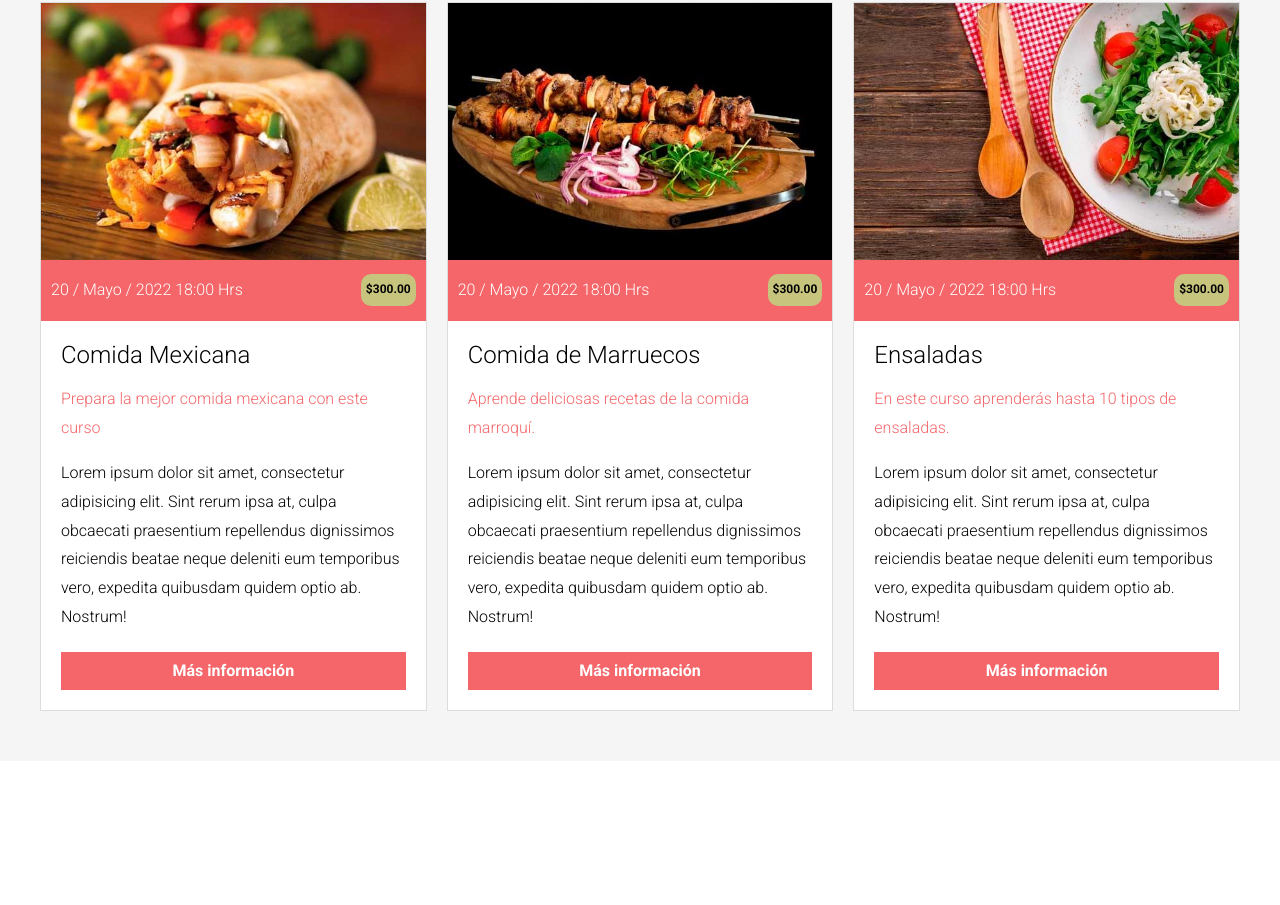
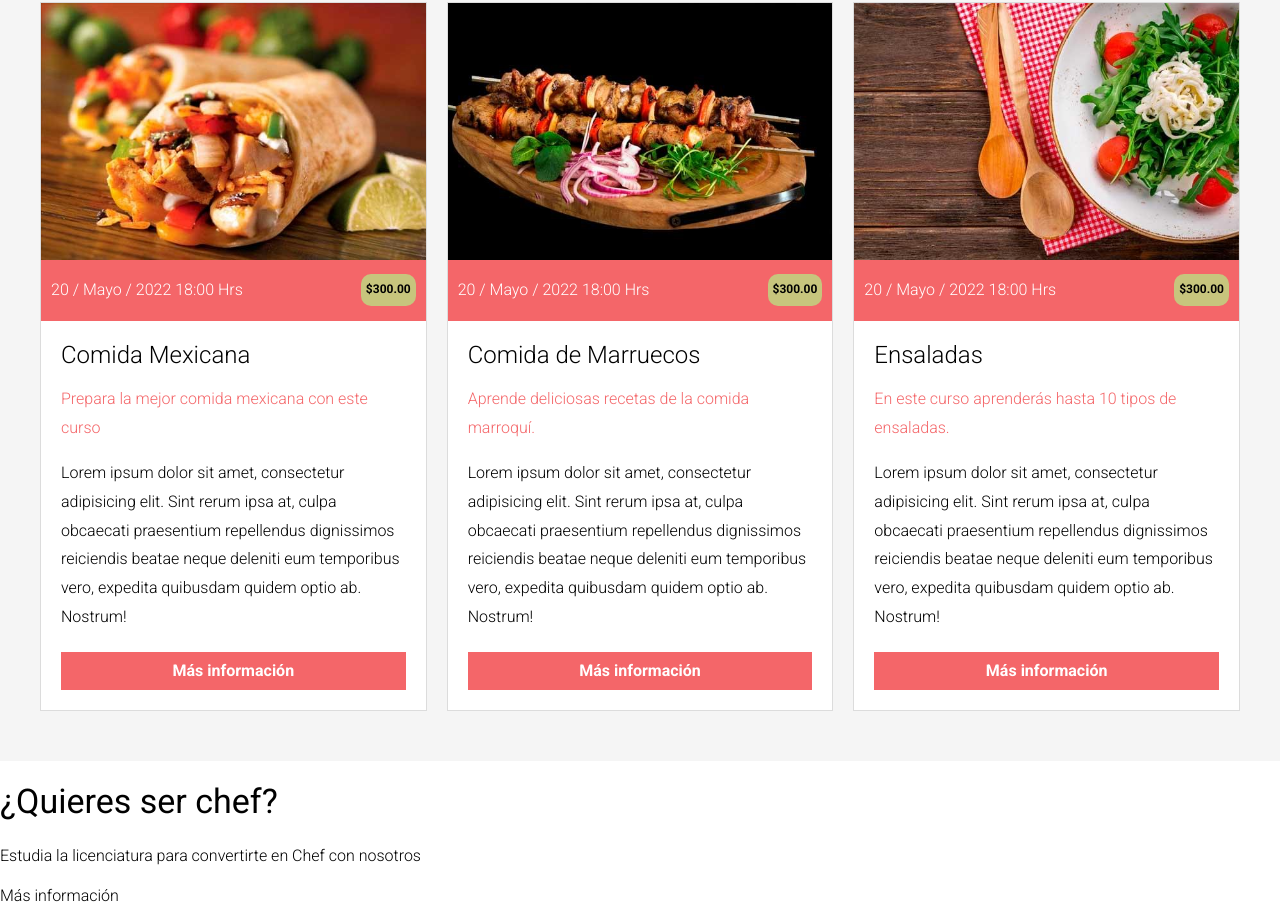
Before and after one commit to mcmmiguel/EscuelaDeCocina, a website: page index.html in a window 1280 px wide. Shown: the part 2581-3486 px from the top of the page. Before the commit the page ends 3342 px from the top, so only its background shows below. Drawn offline with Linux system fonts and the light colour scheme.

Commit message:
index.html: Seccion Escuela finalizado

```diff
--- a/index.html
+++ b/index.html
@@ -179,5 +179,10 @@
         </div>
     </main>
 
+    <section class="escuela">
+        <h2 class="escuela__heading">¿Quieres ser chef?</h2>
+        <p class="escuela__texto">Estudia la licenciatura para convertirte en Chef con nosotros</p>
+        <a href="#" class="escuela__enlace">Más información</a>
+    </section>
 </body>
 </html>
```
